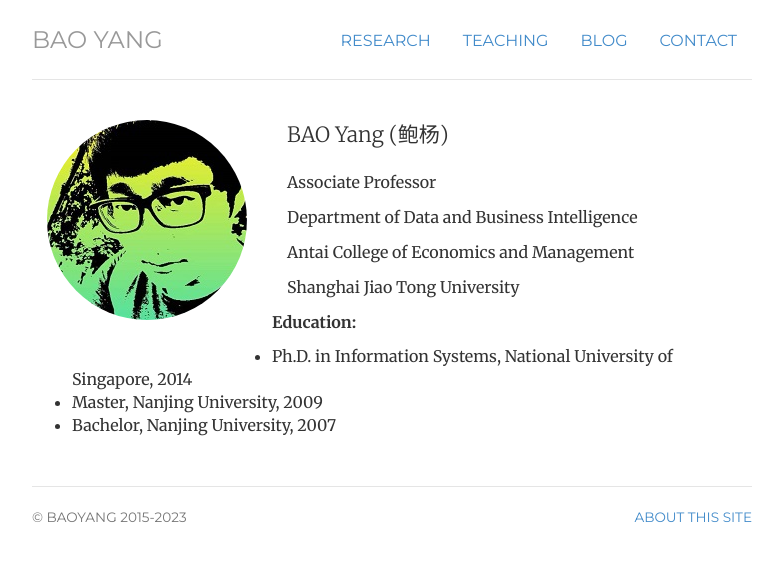
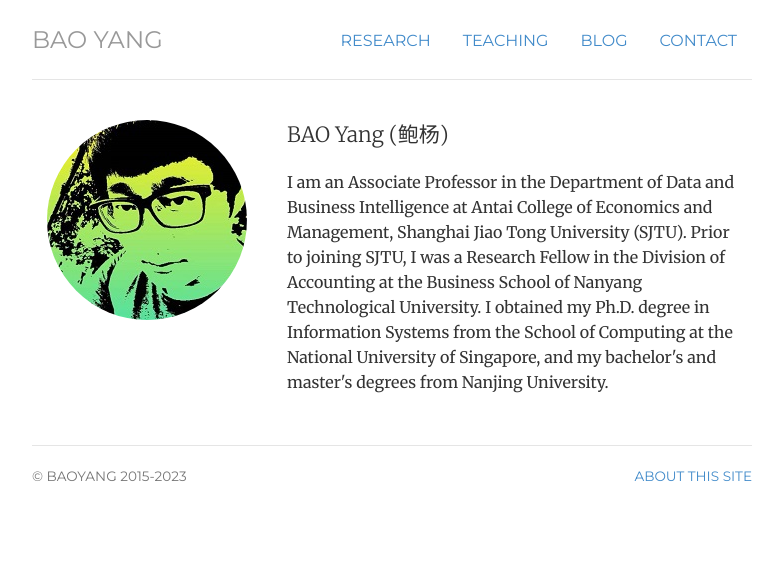
Before and after one commit to popeye007/popeye007.github.io, a Jekyll site: the page built from index.html, in a window 1280 px wide. Shown: the top 561 px of the page, without its empty margins (248-1031 px from the left). Built offline with Jekyll 4.4.1, drawn with Linux system fonts in a browser that asks for light colours; comment, search, counter and statistics services are not loaded.

Commit message:
Update index.html

```diff
--- a/index.html
+++ b/index.html
@@ -16,19 +16,8 @@
 	<div itemscope itemtype="http://data-vocabulary.org/Person" class="col-sm-8">
 	<p class="lead"><span itemprop="name">BAO Yang (鲍杨)</span>
 	<!-- <a href="/files/ybao-cv.pdf" class="btn btn-default pull-right" title="Download CV as PDF">Download CV</a></p> -->
-	<p><span itemprop="title">Associate Professor</span></p>
-	<p><span itemprop="affiliation">Department of Data and Business Intelligence</span></p>
-	<p><span itemprop="affiliation">Antai College of Economics and Management</span></p>
-	<p><span itemprop="affiliation">Shanghai Jiao Tong University</span></p>
+	<p>I am an Associate Professor in the Department of Data and Business Intelligence at Antai College of Economics and Management, Shanghai Jiao Tong University (SJTU). Prior to joining SJTU, I was a Research Fellow in the Division of Accounting at the Business School of Nanyang Technological University. I obtained my Ph.D. degree in Information Systems from the School of Computing at the National University of Singapore, and my bachelor's and master's degrees from Nanjing University.</p>
 	</div>
-
-	<p><strong>Education:</strong><br>
-		<ul>
-			<li>Ph.D. in Information Systems, National University of Singapore, 2014</li>
-			<li>Master, Nanjing University, 2009</li>
-			<li>Bachelor, Nanjing University, 2007</li>
-		</ul>
-	</p>
 
 
 </div>
```
